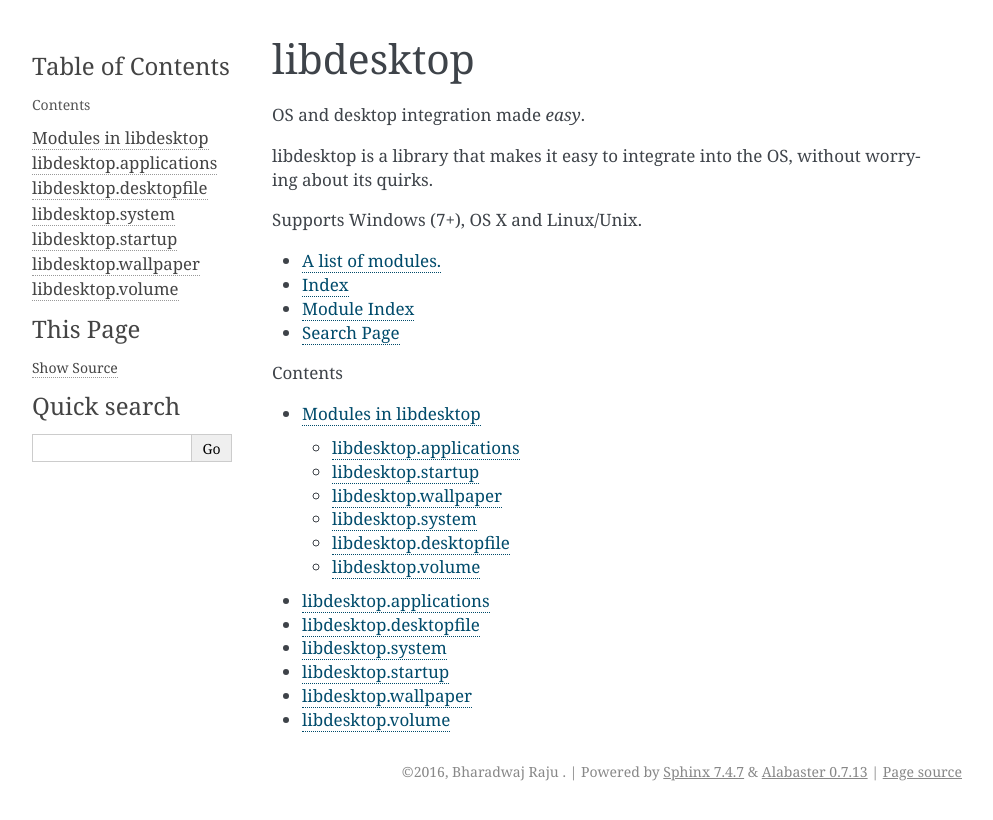
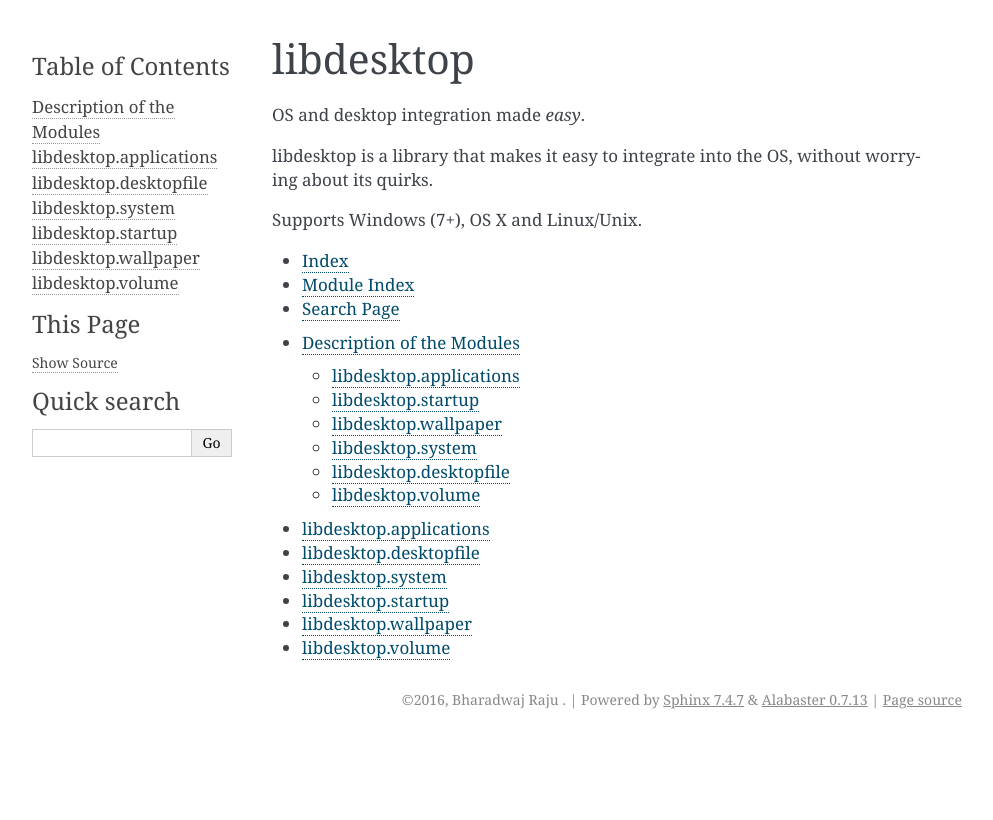
Before and after one commit to bharadwaj-raju/libdesktop, a Sphinx documentation site: the page built from doc/source/index.rst, in a window 1280 px wide. Shown: the top 820 px of the page, without its empty margins (148-1141 px from the left). Built offline with Sphinx 7.4.7, drawn with Linux system fonts in a browser that asks for light colours.

Commit message:
Update docs

```diff
--- a/doc/source/index.rst
+++ b/doc/source/index.rst
@@ -13,14 +13,12 @@ libdesktop is a library that makes it easy to integrate into the OS, without wor
 Supports Windows (7+), OS X and Linux/Unix.
 
 
-* `A list of modules. <module-list.html>`_
 * :ref:`genindex`
 * :ref:`modindex`
 * :ref:`search`
 
 .. toctree::
     :maxdepth: 10
-    :caption: Contents
 
     module-list
     applications
--- a/doc/source/module-list.rst
+++ b/doc/source/module-list.rst
@@ -1,5 +1,5 @@
-Modules in libdesktop
-=====================
+Description of the Modules
+==========================
 
 libdesktop has an array[] of different modules.
 
```
